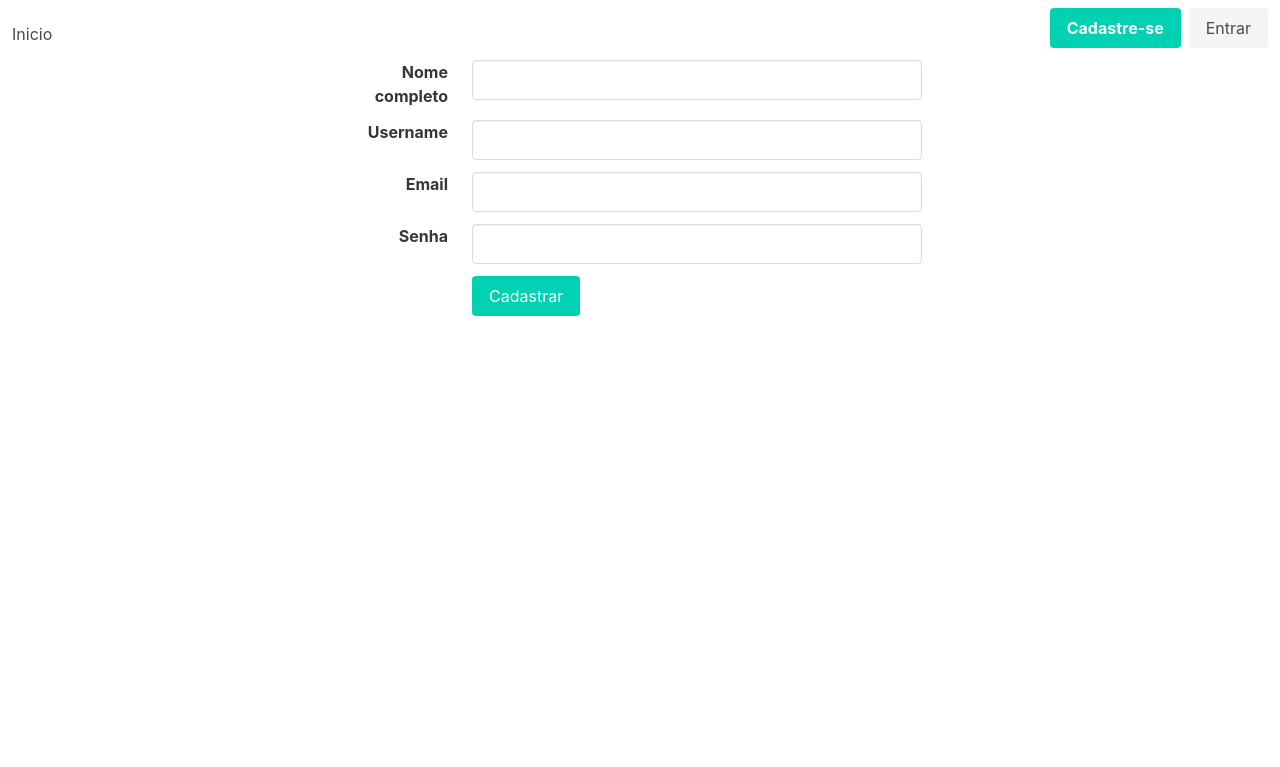
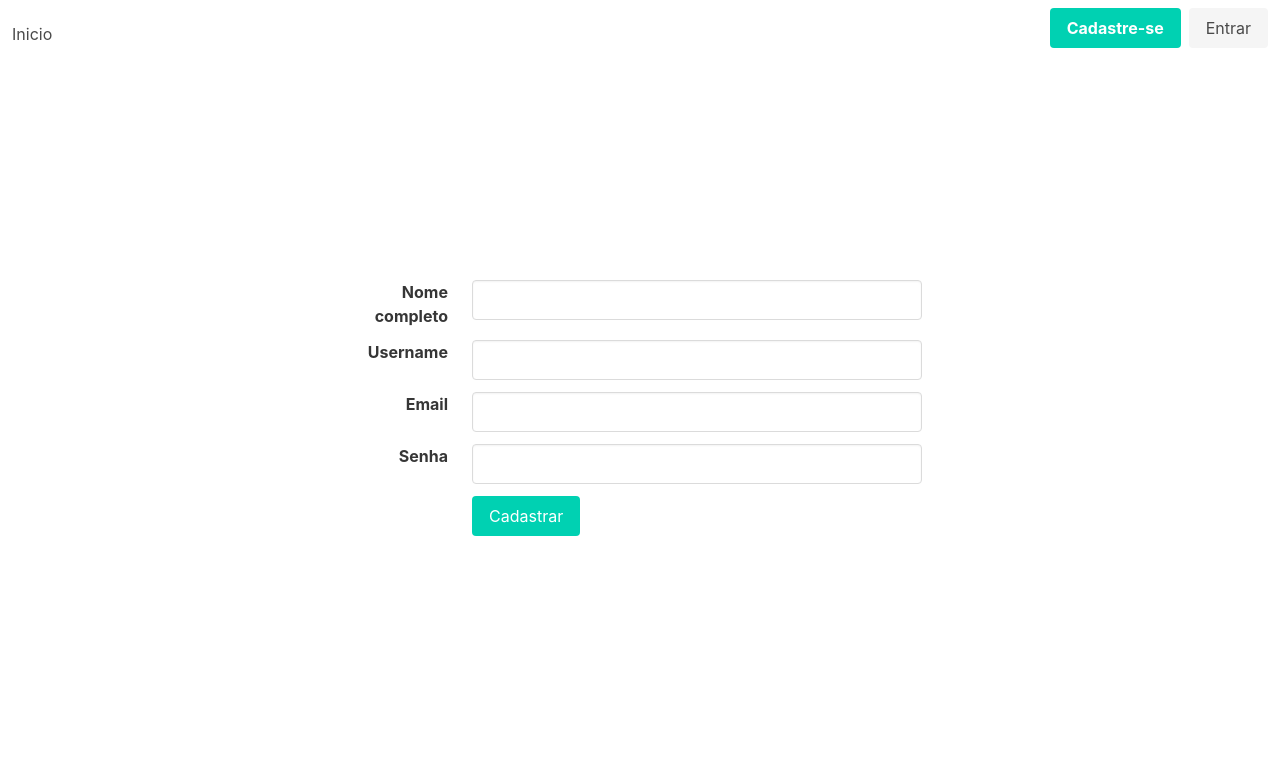
Before and after one commit to LeonCruz/django-gallery, a Django app: page /accounts/signup/ in a window 1280 px wide. Shown: the top 767 px of the page. Run offline with Django 3.2, Linux system fonts and the light colour scheme.

Commit message:
Centralização dos forms

```diff
--- a/templates/accounts/index.html
+++ b/templates/accounts/index.html
@@ -3,7 +3,7 @@
 {% block title %} Sign Up {% endblock %}
 
 {% block content %}
-  <div class="columns is-centered">
+  <div class="columns is-centered is-vcentered" style="height: 90vh">
     <div class="column is-half">
         <form action="{% url 'accounts:signup' %}" method="post">
         {% csrf_token %}
--- a/templates/accounts/signin.html
+++ b/templates/accounts/signin.html
@@ -4,8 +4,8 @@
 
 {% block content %}
 
-  <div class="columns is-centered">
-    <div class="column is-half">
+  <div class="columns is-centered is-vcentered" style="height: 90vh;">
+    <div class="column is-two-fifths">
       <form action="{% url 'accounts:signin' %}" method="post">
         {% csrf_token %}
 
```
